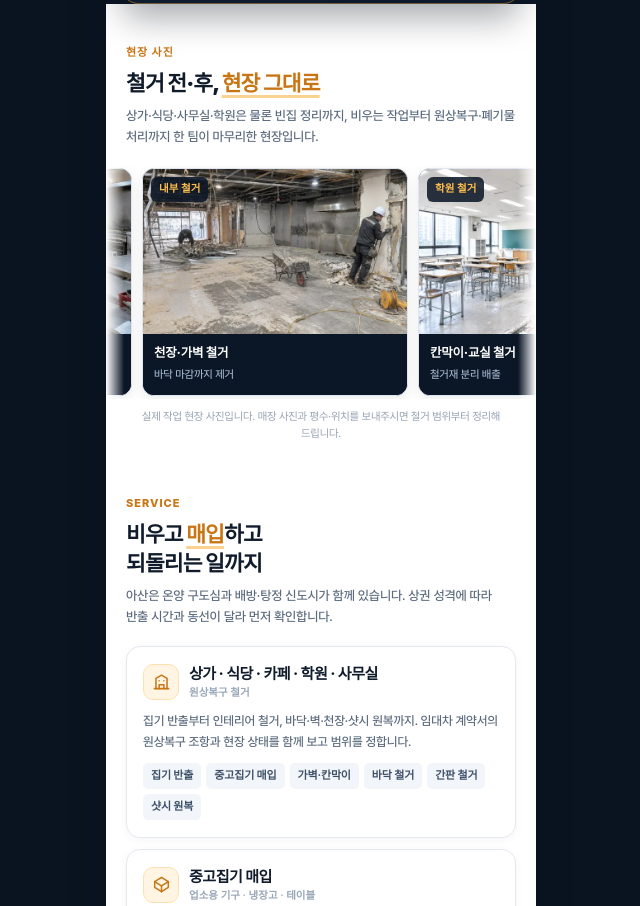
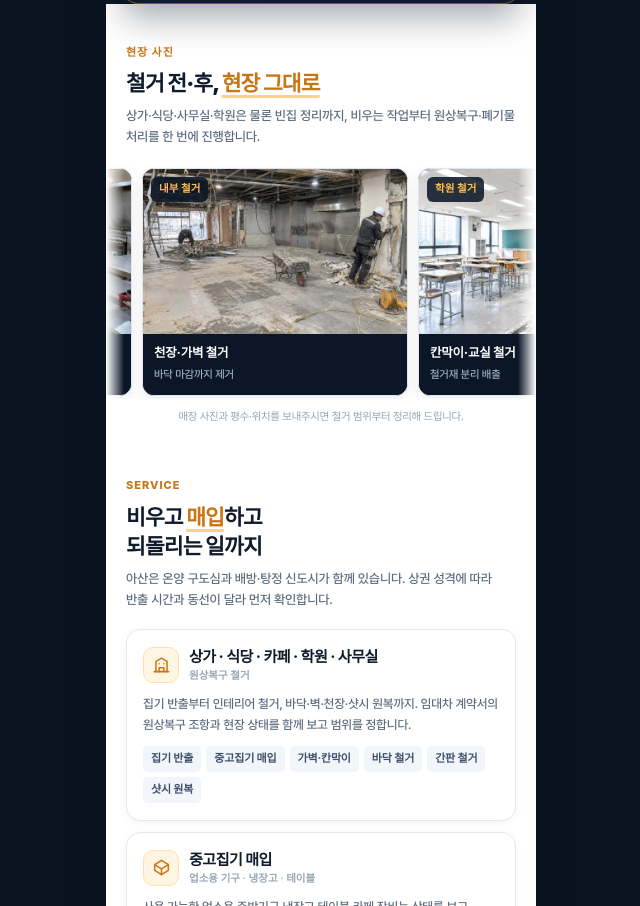
Before and after one commit to cheolgeo-kr/cheolgeo-kr.github.io, a plain HTML site: page asan.html in a window 1280 px wide. Shown: the part 1191-2097 px from the top of the page, without its empty margins (319-959 px from the left). Drawn offline with Linux system fonts and the light colour scheme; a web font is replaced by a local one.

Commit message:
현장 사진 섹션의 '실제 작업 현장' 단정 문구 제거 (11개 페이지)

```diff
--- a/asan.html
+++ b/asan.html
@@ -391,7 +391,7 @@ footer{background:#0a1320;padding:24px 20px calc(30px + 74px);color:#7f94ac}
   <div class="sec-head">
     <span class="eyebrow">현장 사진</span>
     <h2>철거 전·후, <em>현장 그대로</em></h2>
-    <p class="sec-sub">상가·식당·사무실·학원은 물론 빈집 정리까지, 비우는 작업부터 원상복구·폐기물 처리까지 한 팀이 마무리한 현장입니다.</p>
+    <p class="sec-sub">상가·식당·사무실·학원은 물론 빈집 정리까지, 비우는 작업부터 원상복구·폐기물 처리를 한 번에 진행합니다.</p>
   </div>
   <div class="mq" role="group" aria-label="현장 철거 전·후 사진">
     <div class="mq-track">
@@ -417,7 +417,7 @@ footer{background:#0a1320;padding:24px 20px calc(30px + 74px);color:#7f94ac}
       </div>
     </div>
   </div>
-  <p class="sc-note">실제 작업 현장 사진입니다. 매장 사진과 평수·위치를 보내주시면 철거 범위부터 정리해 드립니다.</p>
+  <p class="sc-note">매장 사진과 평수·위치를 보내주시면 철거 범위부터 정리해 드립니다.</p>
 </section>
 
 <!-- ============ SERVICE ============ -->
```
Also changed, not shown: cheonan.html (+2 -2 lines), cheongju.html (+2 -2 lines), daejeon.html (+2 -2 lines), geumsan.html (+2 -2 lines), gongju.html (+2 -2 lines), index.html (+2 -2 lines), jincheon.html (+2 -2 lines), nonsan.html (+2 -2 lines), okcheon.html (+2 -2 lines), sejong.html (+2 -2 lines).
